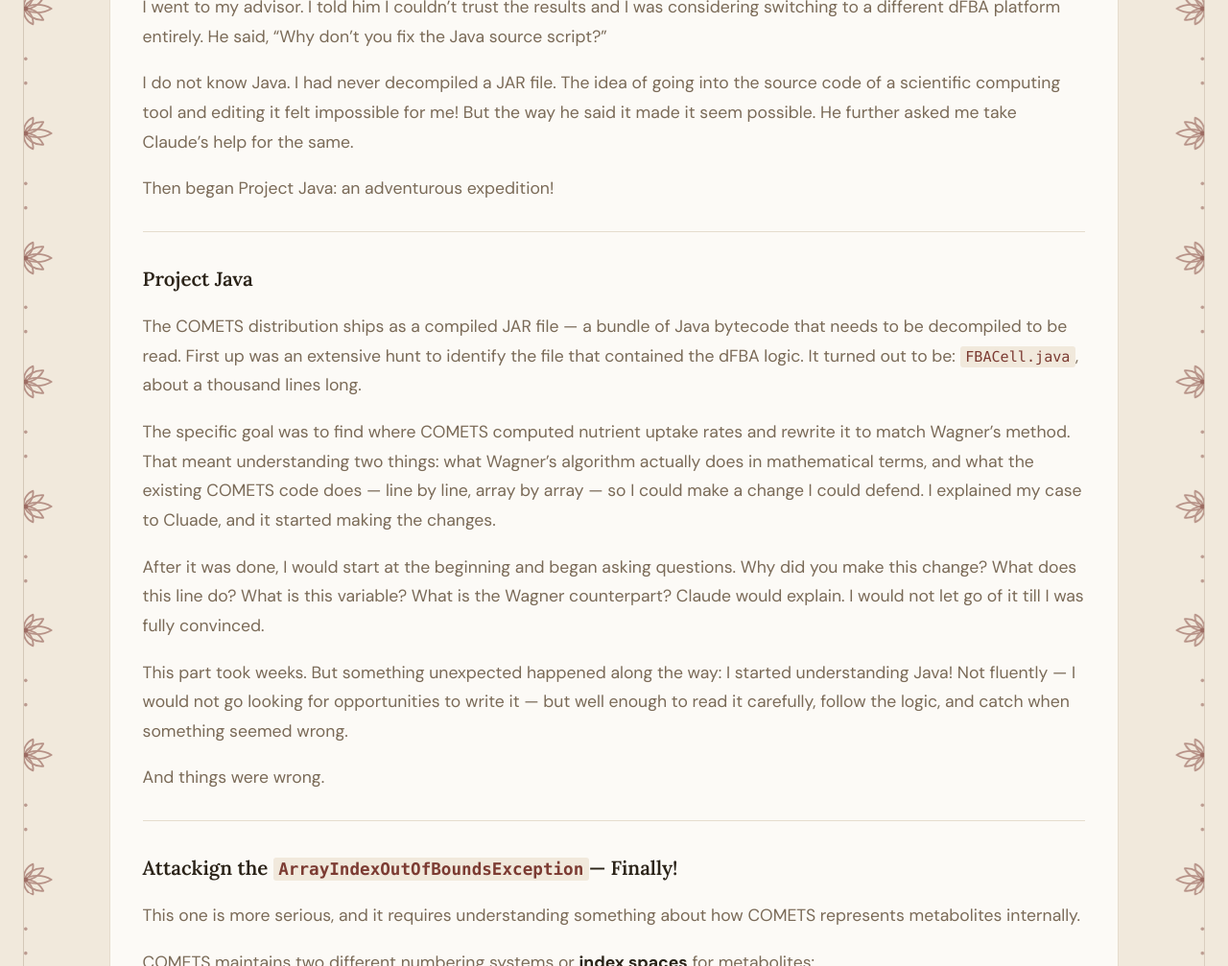
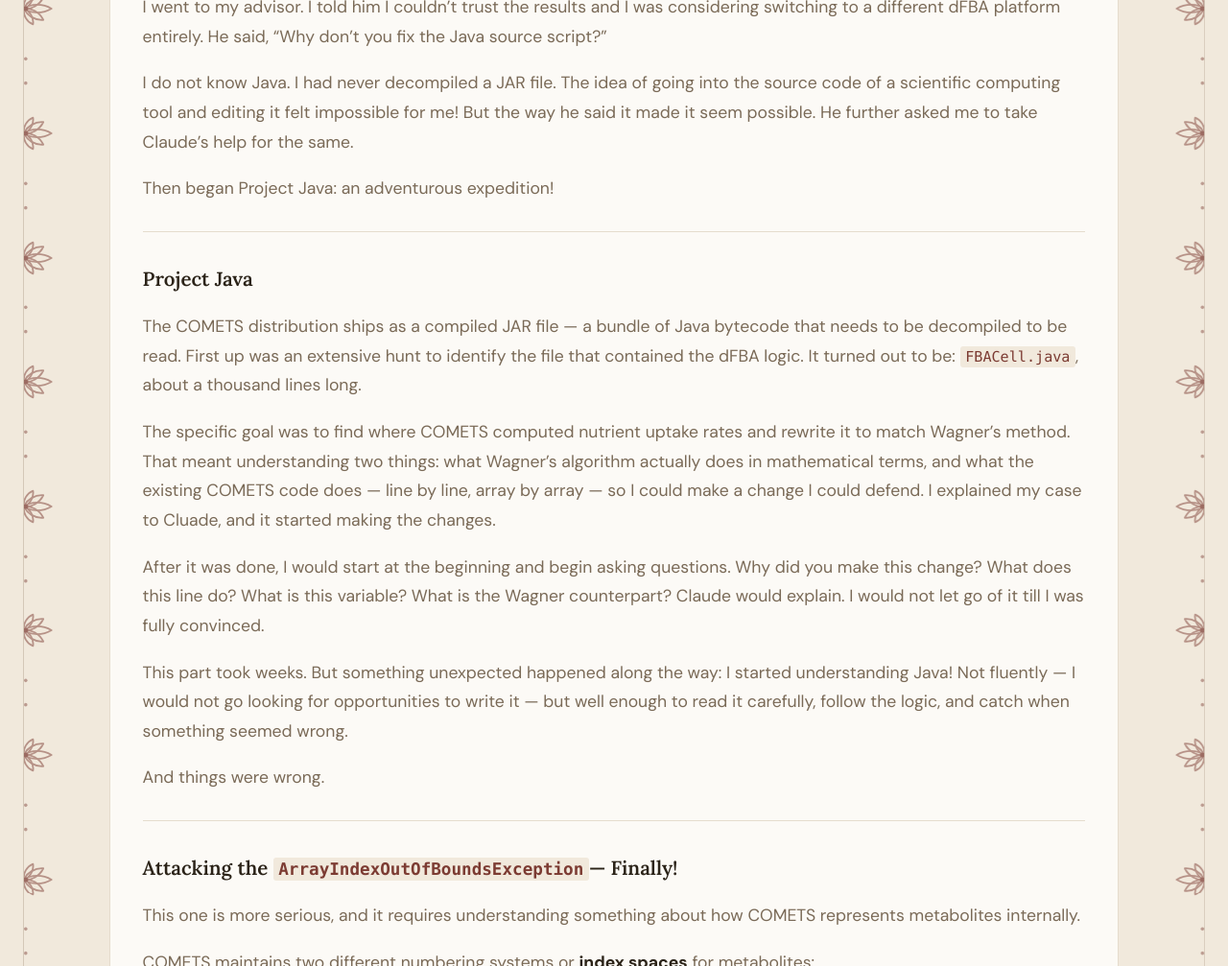
Before and after one commit to SandhyaVasu/SandhyaVasu.github.io, a Jekyll site: the page built from _posts/2026-09-03-comets_bugs.md, in a window 1280 px wide and 1400 px high, scrolled down 2575 px. Shown: the part 185-1192 px from the top of the window at 96% size. Built offline with Jekyll 4.4.1, drawn with Linux system fonts in a browser that asks for light colours; some of the changed text lies outside the part shown.

Commit message:
Fix typos and enhance clarity in COMETS documentation
Corrected typos and improved clarity in the narrative about fixing Java code in COMETS. Added reflections on the learning experience and updated references.

```diff
--- a/_posts/2026-09-03-comets_bugs.md
+++ b/_posts/2026-09-03-comets_bugs.md
@@ -60,7 +60,7 @@
 
 I went to my advisor. I told him I couldn't trust the results and I was considering switching to a different dFBA platform entirely. He said, "Why don't you fix the Java source script?"
 
-I do not know Java. I had never decompiled a JAR file. The idea of going into the source code of a scientific computing tool and editing it felt impossible for me! But the way he said it made it seem possible. He further asked me take Claude's help for the same.
+I do not know Java. I had never decompiled a JAR file. The idea of going into the source code of a scientific computing tool and editing it felt impossible for me! But the way he said it made it seem possible. He further asked me to take Claude's help for the same.
 
 Then began Project Java: an adventurous expedition!
 
@@ -72,7 +72,7 @@
 
 The specific goal was to find where COMETS computed nutrient uptake rates and rewrite it to match Wagner's method. That meant understanding two things: what Wagner's algorithm actually does in mathematical terms, and what the existing COMETS code does — line by line, array by array — so I could make a change I could defend. I explained my case to Cluade, and it started making the changes.
 
-After it was done, I would start at the beginning and began asking questions. Why did you make this change? What does this line do? What is this variable? What is the Wagner counterpart? Claude would explain. I would not let go of it till I was fully convinced.
+After it was done, I would start at the beginning and begin asking questions. Why did you make this change? What does this line do? What is this variable? What is the Wagner counterpart? Claude would explain. I would not let go of it till I was fully convinced.
 
 This part took weeks. But something unexpected happened along the way: I started understanding Java! Not fluently — I would not go looking for opportunities to write it — but well enough to read it carefully, follow the logic, and catch when something seemed wrong.
 
@@ -80,7 +80,7 @@
 
 ---
 
-## Attackign the `ArrayIndexOutOfBoundsException`— Finally!
+## Attacking the `ArrayIndexOutOfBoundsException`— Finally!
 
 This one is more serious, and it requires understanding something about how COMETS represents metabolites internally.
 
```
Also changed, not shown: other parts of _posts/2026-09-03-comets_bugs.md (+4 -1 lines).
